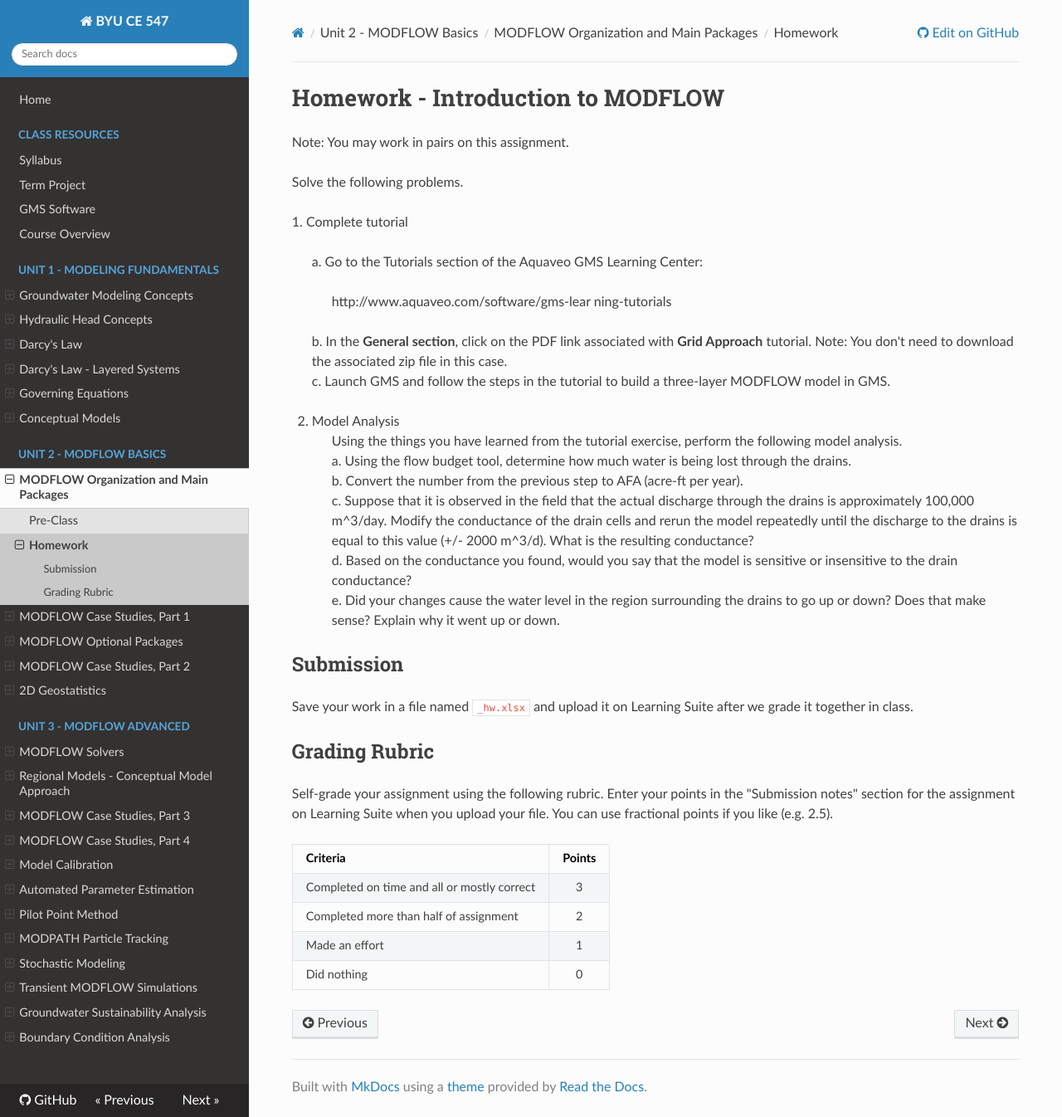
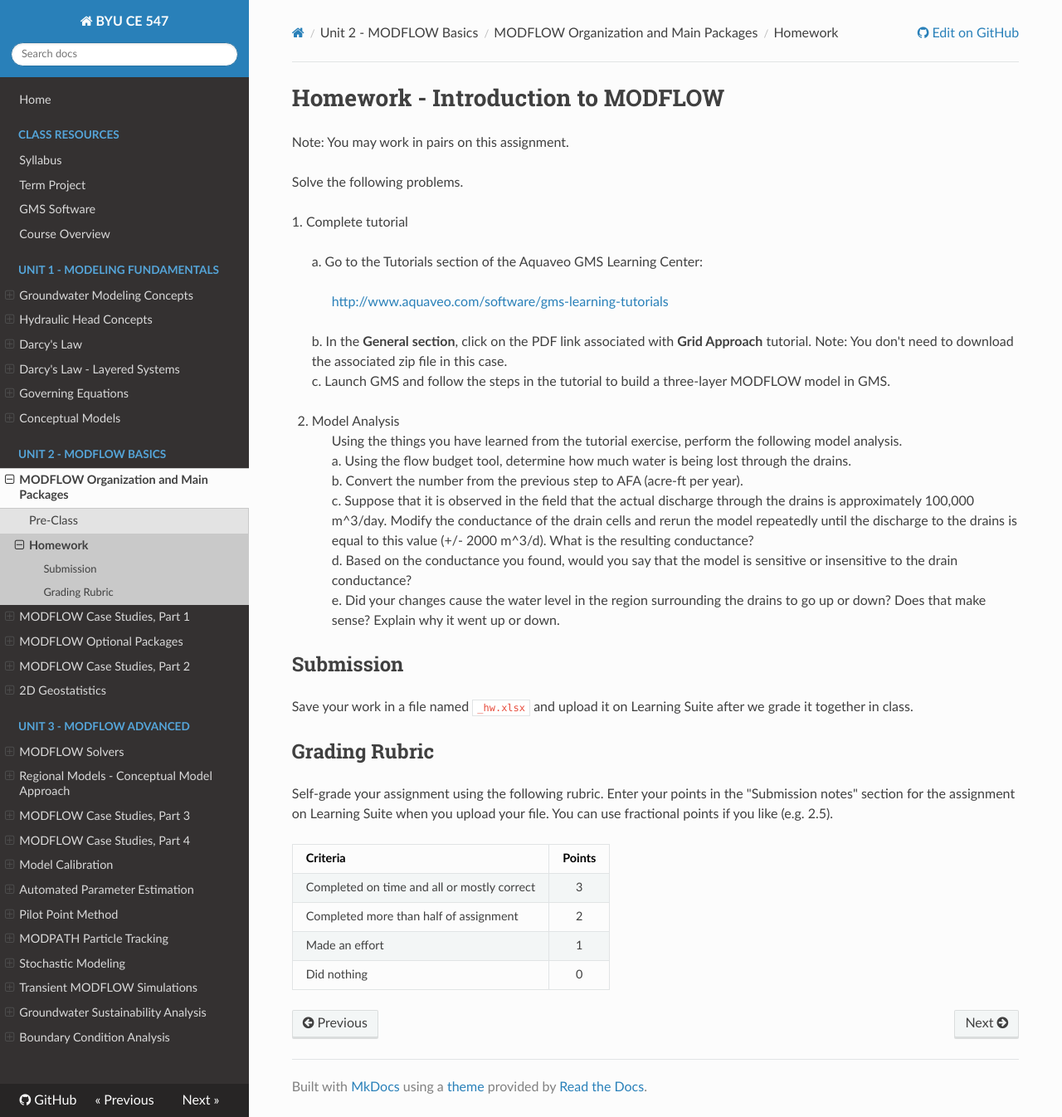
Before and after one commit to njones61/ce547, an MkDocs documentation site: the page built from docs/unit2/01_organization/organization_hw.md, in a window 1280 px wide and 1346 px high. Shown: the whole window at 83% size. Built offline with MkDocs 1.6.1, drawn with Linux system fonts in a browser that asks for light colours; nearby versions of some CDN libraries.

Commit message:
fixed link

```diff
--- a/docs/unit2/01_organization/organization_hw.md
+++ b/docs/unit2/01_organization/organization_hw.md
@@ -6,7 +6,7 @@ Solve the following problems.
 
 1\. Complete tutorial
 >a\. Go to the Tutorials section of the Aquaveo GMS Learning Center:
->>http://www.aquaveo.com/software/gms-lear ning-tutorials <br>
+>>[http://www.aquaveo.com/software/gms-learning-tutorials](http://www.aquaveo.com/software/gms-learning-tutorials) <br>
 
 >b\. In the **General section**, click on the PDF link associated with **Grid Approach** tutorial. Note: You don't need to download the associated zip file in this case. <br>
 c\. Launch GMS and follow the steps in the tutorial to build a three-layer MODFLOW model in GMS. <br>
```
